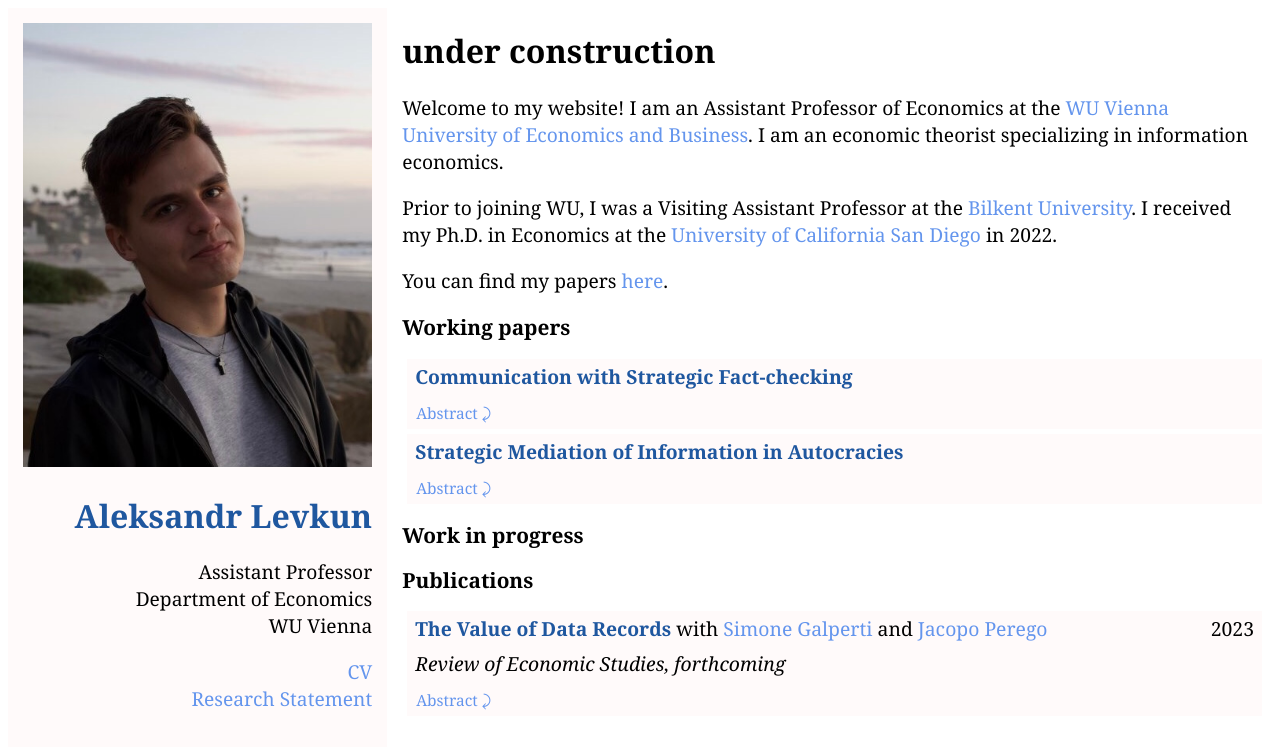
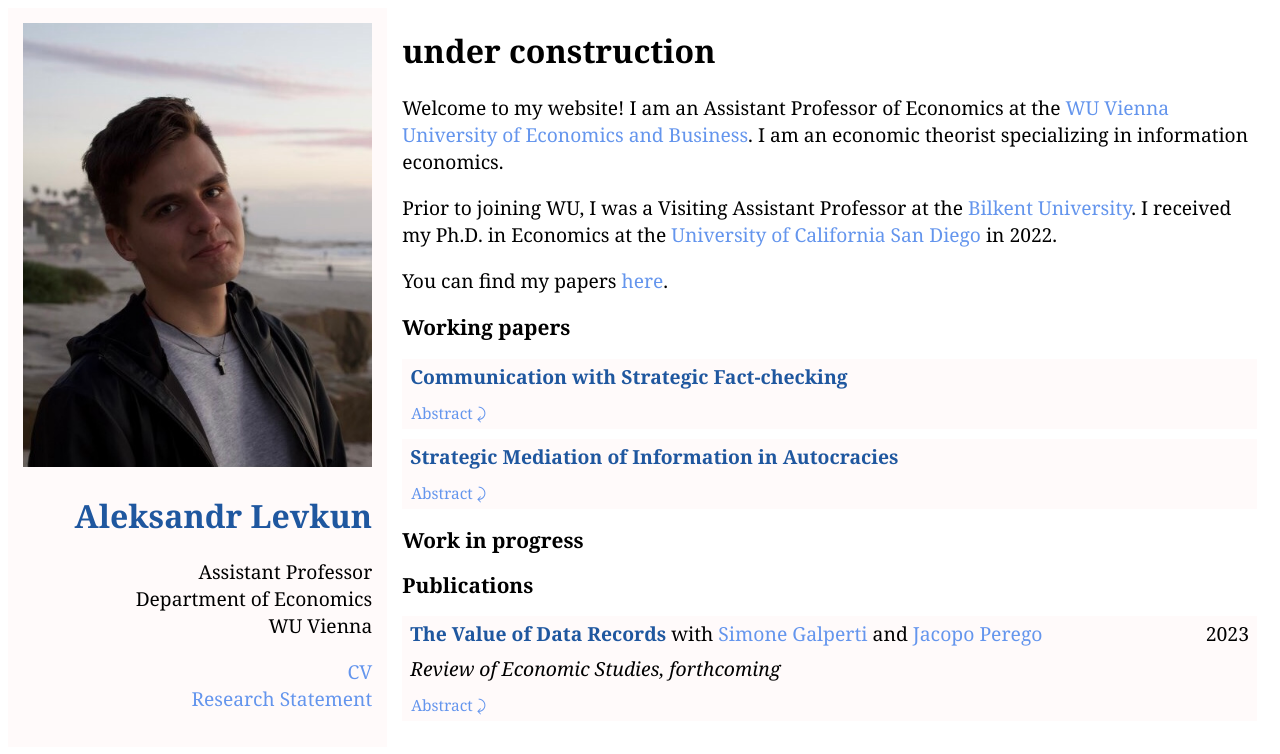
Before and after one commit to alevkun/alevkun.github.io, a Jekyll site: the page built from index.html, in a window 1280 px wide. Shown: the top 754 px of the page. Built offline with Jekyll 4.4.1, drawn with Linux system fonts in a browser that asks for light colours.

Commit message:
Update index.html

```diff
--- a/index.html
+++ b/index.html
@@ -21,7 +21,7 @@
     <p> You can find my papers <a href="https://alevkun.github.io/research/">here</a>. </p>
     <h2> Working papers </h2>
 
-    <table style="width:100%;margin:5px;">
+    <table style="width:100%;margin-bottom:10px;">
 	<colgroup>
 		<col span="1">
 		<col span="2" style="text-align: right;"><!-- style="visibility: collapse"-->
@@ -51,7 +51,7 @@
 	</tr>
     </table>
 
-    <table style="width:100%;margin:5px;">
+    <table style="width:100%;">
 	<colgroup>
 		<col span="1">
 		<col span="2" style="text-align: right;"><!-- style="visibility: collapse"-->
@@ -88,7 +88,7 @@
     <h2> Work in progress </h2>
     <h2> Publications </h2>
 
-    <table style="width:100%;margin:5px;">
+    <table style="width:100%;">
 	<colgroup>
 		<col span="1">
 		<col span="2" style="text-align: right;"><!-- style="visibility: collapse"-->
```
